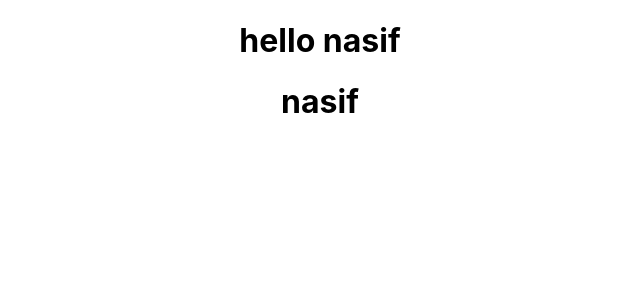
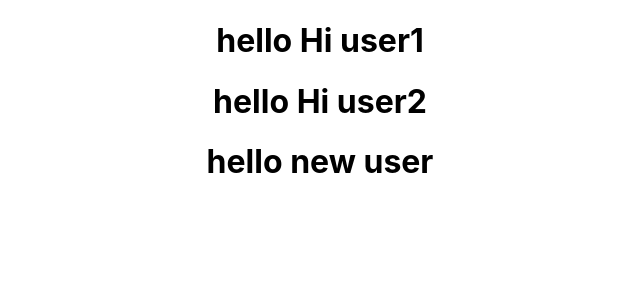
Before and after one commit to nasifahmedoney/react, a React (Create React App) app in the folder my-app/: page / in a window 1280 px wide. Shown: the top 300 px of the page, without its empty margins (320-960 px from the left). Built offline with nearby package versions, Linux system fonts and the light colour scheme.

Commit message:
usinf props in functional and class components

```diff
--- a/my-app/src/App.js
+++ b/my-app/src/App.js
@@ -1,13 +1,16 @@
-import logo from './logo.svg';
+// import logo from './logo.svg';
 import React from 'react';
 import './App.css';
 import Learn from './components/Hello'
+import ClassComponent from './components/ClassComponent';
 
 function App() {
     return (
       <div className="App">
-        <Learn/>
-        <h1>nasif</h1>
+        <Learn name='Hi user1'/>
+        <Learn name='Hi user2'/>
+        <ClassComponent name='new user'/>
+        {/* no-useless-constructor error*/}
       </div>
     );
 }
--- /dev/null
+++ b/my-app/src/components/ClassComponent.js
@@ -0,0 +1,14 @@
+import React,{Component} from "react";
+
+class ClassComponent extends Component{
+    constructor(props){
+        super(props)
+    }
+    render(){
+        return (
+            <h1>hello {this.props.name}</h1>
+        );
+    }
+}
+
+export default ClassComponent;
--- a/my-app/src/components/Hello.js
+++ b/my-app/src/components/Hello.js
@@ -1,8 +1,8 @@
 //import React from "react";
 
-function Hello()
+function Hello(props)
 {
-    return <h1>hello nasif</h1>;
+    return <h1>hello {props.name}</h1>;
 }
 
 export default Hello
```
